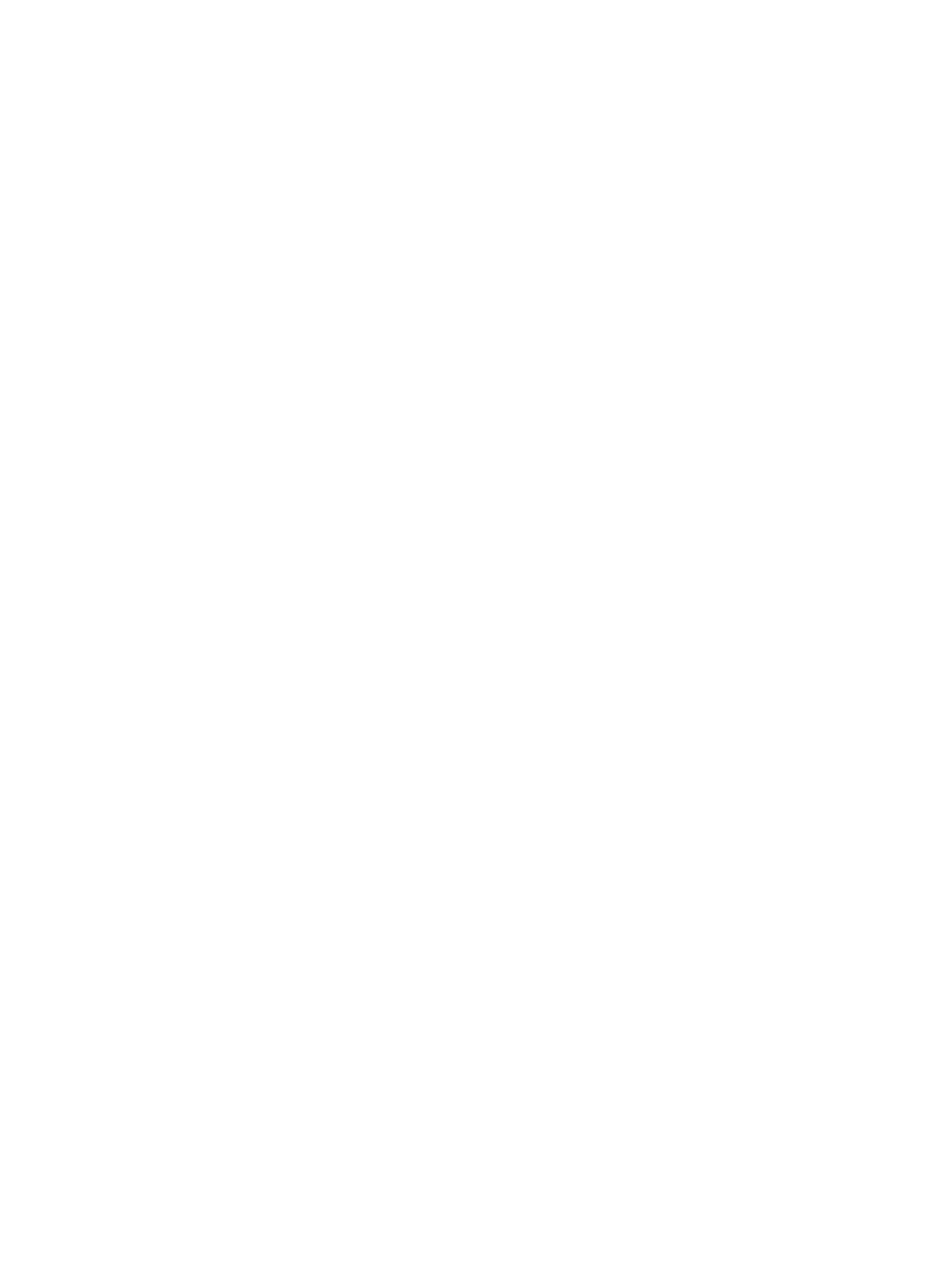
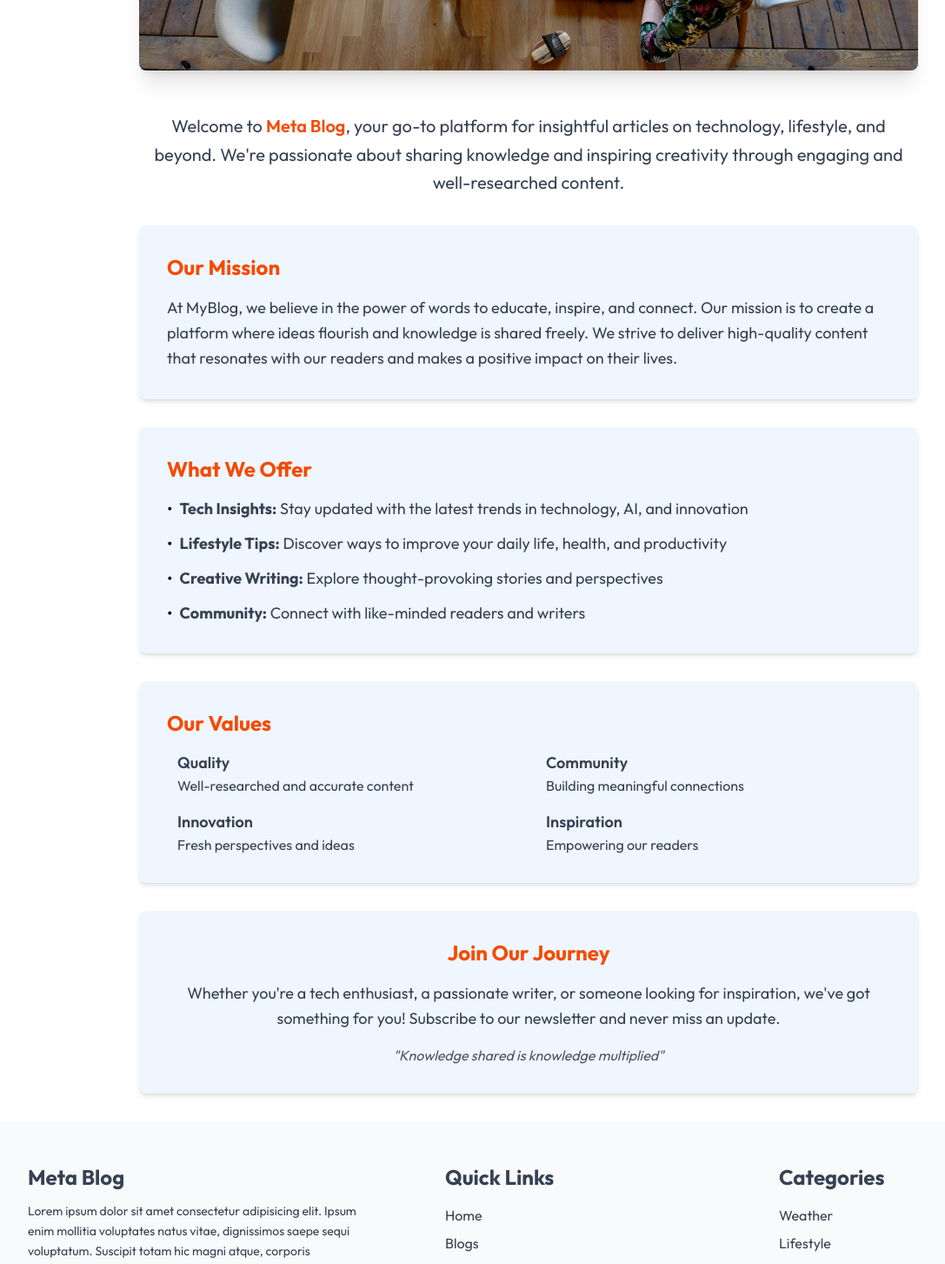
Before and after one commit to mukhlisafridi/BLOG_APP_FRONTEND, a React app: page /about in a window 1280 px wide. Shown: the part 740-2193 px from the top of the page at 87% size, without its empty margins (32-1119 px from the left). Before the commit the page ends 800 px from the top, so only its background shows below. Built offline with nearby package versions, Linux system fonts and the light colour scheme; the HTML template or start-up script is replaced by a standard one.

Commit message:
fixed contact & about page

```diff
--- a/src/components/Footer.jsx
+++ b/src/components/Footer.jsx
@@ -8,7 +8,7 @@ const Footer = () => {
       <div className="flex flex-col md:flex-row flex-wrap py-12 px-4 md:px-8 lg:px-16 justify-between gap-8 bg-gray-50 text-gray-700">
         {/* About Section */}
         <div className="w-full md:w-1/3 flex flex-col items-center md:items-start gap-3 text-center md:text-left">
-          <h1 className="text-2xl font-bold">About</h1>
+          <h1 className="text-2xl font-bold">Meta Blog</h1>
           <p className="text-sm leading-relaxed">
             Lorem ipsum dolor sit amet consectetur adipisicing elit. Ipsum enim
             mollitia voluptates natus vitae, dignissimos saepe sequi voluptatum.
--- a/src/pages/About.jsx
+++ b/src/pages/About.jsx
@@ -1,11 +1,111 @@
-import React from 'react'
+import { assets } from "../assets/assets";
+import React from "react";
 
 const About = () => {
   return (
-    <div>
-      <h1>about</h1>
+    <div className="px-4 sm:px-6 lg:px-8 py-8 max-w-7xl mx-auto">
+      <h1 className="text-center text-2xl sm:text-3xl lg:text-4xl uppercase font-bold my-6 sm:my-8 text-gray-800">
+        About Us
+      </h1>
+      <div className="my-8 sm:my-12 px-4 sm:px-6 lg:px-0">
+        <img
+          src={assets.about}
+          alt="About us"
+          className="w-full max-w-4xl mx-auto rounded-lg shadow-xl object-cover"
+        />
+      </div>
+      <div className="max-w-4xl mx-auto space-y-8 px-4 sm:px-0">
+        <p className="text-gray-700 text-base sm:text-lg lg:text-xl leading-relaxed text-center">
+          Welcome to <span className="text-orange-600 font-semibold">Meta Blog</span>,
+          your go-to platform for insightful articles on technology, lifestyle,
+          and beyond. We're passionate about sharing knowledge and inspiring creativity
+          through engaging and well-researched content.
+        </p>
+        <div className="bg-blue-50 p-6 sm:p-8 rounded-lg shadow-md">
+          <h2 className="text-xl sm:text-2xl font-bold text-orange-600 mb-4">
+             Our Mission
+          </h2>
+          <p className="text-gray-700 text-base sm:text-lg leading-relaxed">
+            At MyBlog, we believe in the power of words to educate, inspire, and connect.
+            Our mission is to create a platform where ideas flourish and knowledge is shared
+            freely. We strive to deliver high-quality content that resonates with our readers
+            and makes a positive impact on their lives.
+          </p>
+        </div>
+        <div className="bg-blue-50 p-6 sm:p-8 rounded-lg shadow-md">
+          <h2 className="text-xl sm:text-2xl font-bold  text-orange-600 mb-4">
+             What We Offer
+          </h2>
+          <ul className="space-y-3 text-gray-700 text-base sm:text-lg">
+            <li className="flex items-start">
+              <span className=" text-black mr-2 text-xl">•</span>
+              <span><strong>Tech Insights:</strong> Stay updated with the latest trends in technology, AI, and innovation</span>
+            </li>
+            <li className="flex items-start">
+              <span className=" text-black mr-2 text-xl">•</span>
+              <span><strong>Lifestyle Tips:</strong> Discover ways to improve your daily life, health, and productivity</span>
+            </li>
+            <li className="flex items-start">
+              <span className=" text-black mr-2 text-xl">•</span>
+              <span><strong>Creative Writing:</strong> Explore thought-provoking stories and perspectives</span>
+            </li>
+            <li className="flex items-start">
+              <span className="text-black mr-2 text-xl">•</span>
+              <span><strong>Community:</strong> Connect with like-minded readers and writers</span>
+            </li>
+          </ul>
+        </div>
+        <div className="bg-blue-50 p-6 sm:p-8 rounded-lg shadow-md">
+          <h2 className="text-xl sm:text-2xl font-bold text-orange-600 mb-4">
+             Our Values
+          </h2>
+          <div className="grid grid-cols-1 sm:grid-cols-2 gap-4 text-gray-700">
+            <div className="flex items-start">
+              <span className="text-2xl mr-3"></span>
+              <div>
+                <h3 className="font-semibold text-base sm:text-lg">Quality</h3>
+                <p className="text-sm sm:text-base">Well-researched and accurate content</p>
+              </div>
+            </div>
+            <div className="flex items-start">
+              <span className="text-2xl mr-3"></span>
+              <div>
+                <h3 className="font-semibold text-base sm:text-lg">Community</h3>
+                <p className="text-sm sm:text-base">Building meaningful connections</p>
+              </div>
+            </div>
+            <div className="flex items-start">
+              <span className="text-2xl mr-3"></span>
+              <div>
+                <h3 className="font-semibold text-base sm:text-lg">Innovation</h3>
+                <p className="text-sm sm:text-base">Fresh perspectives and ideas</p>
+              </div>
+            </div>
+            <div className="flex items-start">
+              <span className="text-2xl mr-3"></span>
+              <div>
+                <h3 className="font-semibold text-base sm:text-lg">Inspiration</h3>
+                <p className="text-sm sm:text-base">Empowering our readers</p>
+              </div>
+            </div>
+          </div>
+        </div>
+        <div className="bg-blue-50 from-orange-100 to-orange-50 p-6 sm:p-8 rounded-lg shadow-md text-center">
+          <h2 className="text-xl sm:text-2xl font-bold  text-orange-600 mb-4">
+            Join Our Journey
+          </h2>
+          <p className="text-gray-700 text-base sm:text-lg leading-relaxed mb-4">
+            Whether you're a tech enthusiast, a passionate writer, or someone looking
+            for inspiration, we've got something for you! Subscribe to our newsletter
+            and never miss an update.
+          </p>
+          <p className="text-gray-600 text-sm sm:text-base italic">
+            "Knowledge shared is knowledge multiplied"
+          </p>
+        </div>
+      </div>
     </div>
-  )
-}
+  );
+};
 
-export default About
+export default About;
--- a/src/pages/Contact.jsx
+++ b/src/pages/Contact.jsx
@@ -1,11 +1,69 @@
-import React from 'react'
+import React from "react";
 
 const Contact = () => {
   return (
-    <div>
-      <h1>contact</h1>
+    <div className="px-4 sm:px-10 md:px-20 pb-20 pt-20">
+      <div className="flex flex-col md:flex-row items-center md:items-start justify-between gap-10">
+        {/* Left Side - Text Section */}
+        <div className="md:w-1/2 text-center md:text-left">
+          <h1 className="text-3xl uppercase font-bold my-4 text-orange-600">
+            Contact
+          </h1>
+          <p className="text-gray-700 text-lg leading-relaxed">
+            Welcome to{" "}
+            <span className="text-orange-600 font-semibold">Meta Blog</span>,
+            your go-to platform for insightful articles on technology, lifestyle,
+            and beyond. Our mission is to share knowledge and inspiration through
+            engaging, creative, and meaningful content!
+          </p>
+        </div>
+
+        <div className="w-full md:w-1/2 flex justify-center">
+          <form className="w-full max-w-md p-6 rounded-2xl shadow-lg">
+            <div className="mb-4">
+              <label className="block text-gray-700 font-medium mb-2">
+                Full Name
+              </label>
+              <input
+                type="text"
+                placeholder="Enter your full name"
+                className="w-full px-4 py-2 border border-orange-300 rounded-lg focus:outline-none focus:ring-2 focus:ring-orange-500"
+              />
+            </div>
+
+            <div className="mb-4">
+              <label className="block text-gray-700 font-medium mb-2">
+                Email
+              </label>
+              <input
+                type="email"
+                placeholder="Enter your email"
+                className="w-full px-4 py-2 border border-orange-300 rounded-lg focus:outline-none focus:ring-2 focus:ring-orange-500"
+              />
+            </div>
+
+            <div className="mb-4">
+              <label className="block text-gray-700 font-medium mb-2">
+                Message
+              </label>
+              <textarea
+                rows="4"
+                placeholder="Write your message..."
+                className="w-full px-4 py-2 border border-orange-300 rounded-lg focus:outline-none focus:ring-2 focus:ring-orange-500"
+              ></textarea>
+            </div>
+
+            <button
+              type="submit"
+              className="w-full bg-orange-500 text-white font-semibold py-2 rounded-lg hover:bg-orange-600 transition duration-300"
+            >
+              Submit
+            </button>
+          </form>
+        </div>
+      </div>
     </div>
-  )
-}
+  );
+};
 
-export default Contact
+export default Contact;
```
